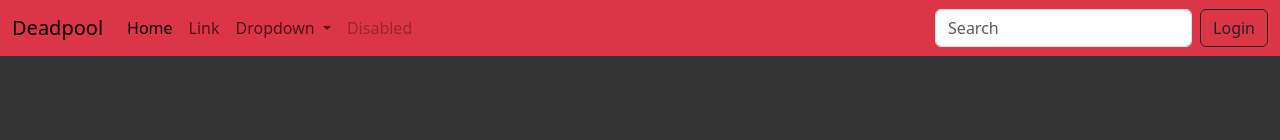
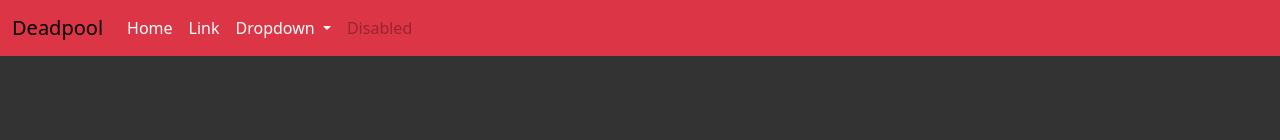
Before and after one commit to Blaviken-fsociety/ejercicio_boostrap, a plain HTML site: page login.html in a window 1280 px wide. Shown: the top 140 px of the page. Drawn offline with nearby package versions, Linux system fonts and the light colour scheme; grey boxes are pictures that could not be loaded.

Commit message:
Fourth commit

```diff
--- a/login.html
+++ b/login.html
@@ -11,20 +11,20 @@
         <!-- Navbar -->
         <nav class="navbar navbar-expand-lg bg-danger">
           <div class="container-fluid">
-            <a class="navbar-brand" href="#">Deadpool</a>
+            <a class="navbar-brand" href="index.html">Deadpool</a>
             <button class="navbar-toggler" type="button" data-bs-toggle="collapse" data-bs-target="#navbarSupportedContent" aria-controls="navbarSupportedContent" aria-expanded="false" aria-label="Toggle navigation">
               <span class="navbar-toggler-icon"></span>
             </button>
             <div class="collapse navbar-collapse" id="navbarSupportedContent">
               <ul class="navbar-nav me-auto mb-2 mb-lg-0">
                 <li class="nav-item">
-                  <a class="nav-link active" aria-current="page" href="#">Home</a>
+                  <a class="nav-link active" aria-current="page" href="index.html" style="color: white;">Home</a>
                 </li>
                 <li class="nav-item">
-                  <a class="nav-link" href="#">Link</a>
+                  <a class="nav-link" href="#" style="color: white;">Link</a>
                 </li>
                 <li class="nav-item dropdown">
-                  <a class="nav-link dropdown-toggle" href="#" role="button" data-bs-toggle="dropdown" aria-expanded="false">
+                  <a class="nav-link dropdown-toggle" href="#" role="button" data-bs-toggle="dropdown" aria-expanded="false" style="color: white;">
                     Dropdown
                   </a>
                   <ul class="dropdown-menu">
@@ -38,10 +38,6 @@
                   <a class="nav-link disabled" aria-disabled="true">Disabled</a>
                 </li>
               </ul>
-              <form class="d-flex" role="search">
-                <input class="form-control me-2" type="search" placeholder="Search" aria-label="Search">
-                <a href="login.html" class="btn btn-outline-dark">Login</a>
-              </form>
             </div>
           </div>
         </nav>
```
Also changed, not shown: index.html (+4 -4 lines).
